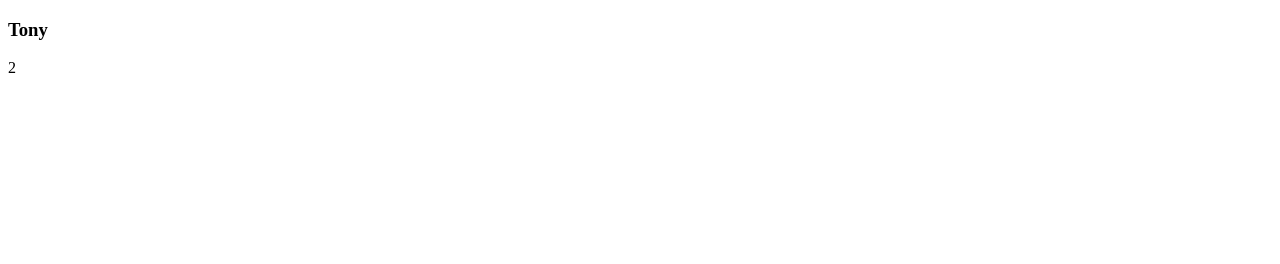
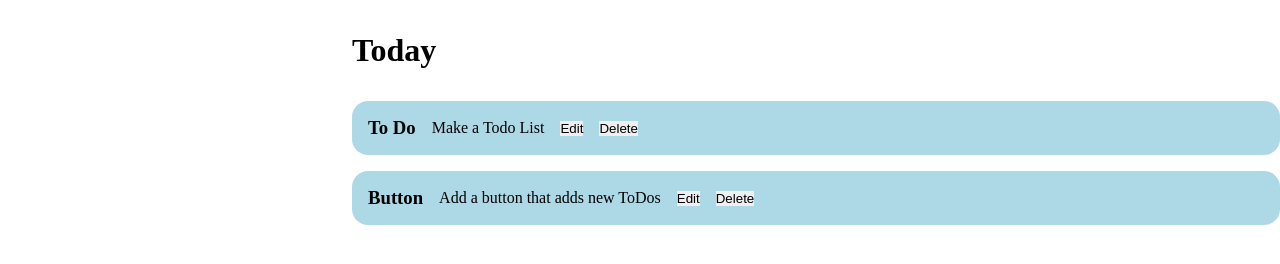
Before and after one commit to tonyhchii/todolist, a website built with webpack: page src/template.html in a window 1280 px wide. Built offline with nearby package versions, Linux system fonts and the light colour scheme.

Commit message:
added css to todoList

```diff
--- a/src/index.js
+++ b/src/index.js
@@ -1 +1,3 @@
+import "./styles/general.css";
+import "./styles/todoList.css";
 import { displayToDo } from "./modules/todoListDOM";
--- a/src/modules/project.js
+++ b/src/modules/project.js
@@ -2,12 +2,16 @@ import { todoItem } from "./todoItem";
 
 export class project {
     todoList = [];
-    constructor() {
-
+    constructor(name) {
+        this.name = name;
     }
 
     addToDo(title,description,dueDate,priority) {
         const todo = new todoItem(title,description,dueDate,priority);
         this.todoList.push(todo);
     }
+
+    removeToDo(index) {
+        this.todoList.splice(index, 1);
+    }
 }
--- a/src/modules/todoListDOM.js
+++ b/src/modules/todoListDOM.js
@@ -1,14 +1,21 @@
 import { project } from "./project";
 
-const todoContainer = document.querySelector('.todoContainer');
-const project1 = new project();
-project1.addToDo('Tony','2','3','4');
+const todoHeader = document.querySelector('.todoHeader');
+const todoBody = document.querySelector('.todoBody');
+
+const project1 = new project('Today');
+project1.addToDo('To Do','Make a Todo List','3','4');
+project1.addToDo('Button','Add a button that adds new ToDos','3','4');
 export function displayToDo () {
+
+    const projHeader = document.createElement('h1');
+    projHeader.textContent = project1.name;
+    todoHeader.appendChild(projHeader);
 
     project1.todoList.forEach(todo => {
         const card = document.createElement('div');
         card.classList.add('card');
-        todoContainer.appendChild(card);
+        todoBody.appendChild(card);
 
         const cardTitle = document.createElement('h3');
         cardTitle.textContent = todo.title;
@@ -17,6 +24,14 @@ export function displayToDo () {
         const cardDes = document.createElement('p')
         cardDes.textContent = todo.description;
         card.appendChild(cardDes);
+
+        const cardEdit = document.createElement('button');
+        cardEdit.textContent = 'Edit';
+        card.appendChild(cardEdit);
+
+        const cardDelete = document.createElement('button');
+        cardDelete.textContent = 'Delete';
+        card.appendChild(cardDelete);
     })
 
 }
--- /dev/null
+++ b/src/styles/general.css
@@ -0,0 +1,11 @@
+* {
+    margin: 0;
+    border: 0;
+    padding: 0;
+    box-sizing: border-box;
+}
+
+.container {
+    display:grid;
+    grid-template-columns: 1fr 3fr;
+}
--- /dev/null
+++ b/src/styles/todoList.css
@@ -0,0 +1,18 @@
+.card {
+    display: flex;
+    padding: 1rem;
+    border-radius: 1rem;
+    align-items: center;
+    gap: 1rem;
+    background-color: lightblue;
+}
+
+.todoBody {
+    display: grid;
+    gap: 1rem;
+    padding-left: 2rem;
+}
+
+.todoHeader {
+    padding: 2rem 0rem 2rem 2rem;
+}
--- a/src/template.html
+++ b/src/template.html
@@ -6,6 +6,12 @@
     <title>Document</title>
 </head>
 <body>
-    <div class="todoContainer"></div>
+    <div class="container">
+        <div class="sideBar"></div>
+        <div class="todoContainer">
+            <div class="todoHeader"></div>
+            <div class="todoBody"></div>
+        </div>
+    </div>
 </body>
 </html>
```
